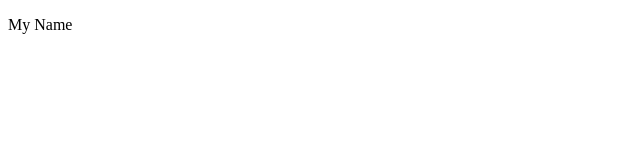
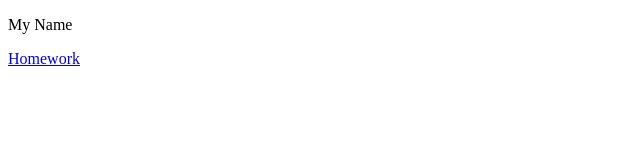
Before and after one commit to Kimsak168/MyFirstGit, a plain HTML site: page index.html in a window 1280 px wide. Shown: the full height of the page, 0-640 px from the left. Drawn offline with Linux system fonts and the light colour scheme.

Commit message:
last commit

```diff
--- a/index.html
+++ b/index.html
@@ -7,5 +7,6 @@
 </head>
 <body>
     <p>My Name</p>
+    <a href="Homework.html">Homework</a>
 </body>
 </html>
```
